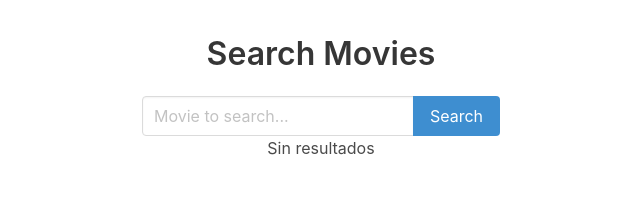
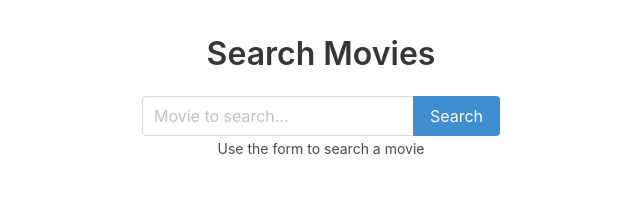
Before and after one commit to sebastianandrada/movie-search, a React (Create React App) app: page / in a window 1280 px wide. Shown: the top 210 px of the page, without its empty margins (319-959 px from the left). Built offline with nearby package versions, Linux system fonts and the light colour scheme.

Commit message:
fixing search errors

```diff
--- a/src/App.js
+++ b/src/App.js
@@ -6,10 +6,16 @@
 import { MoviesList } from './components/MoviesList';
 
 class App extends Component {
-  state = { results: [] }
+  state = { usedSearch: false, results: [] }
 
   _handleResults = (results) => {
-    this.setState({ results })
+    this.setState({ results, usedSearch: true })
+  }
+
+  _renderResults () {
+    return this.state.results.length === 0
+      ? <p>Sorry 😞 Results not found </p>
+      : <MoviesList movies={this.state.results} />
   }
 
   render() {
@@ -19,9 +25,9 @@
         <div className='SearchForm-wrapper'>
           <SearchForm onResults={this._handleResults} />
         </div>
-        {this.state.results.length === 0
-          ? <p>Sin resultados</p>
-          : <MoviesList movies={this.state.results} />
+        {this.state.usedSearch
+          ? this._renderResults()
+          : <small>Use the form to search a movie</small>
         }
       </div>
     )
--- a/src/components/SearchForm.js
+++ b/src/components/SearchForm.js
@@ -17,7 +17,7 @@
     fetch(`http://www.omdbapi.com/?apikey=${API_KEY}&s=${inputMovie}`)
       .then(res => res.json())
       .then(results => {
-        const { Search, totalResults} = results
+        const { Search = [], totalResults = '0' } = results
         console.log({ Search, totalResults })
         this.props.onResults(Search)
       })
```
